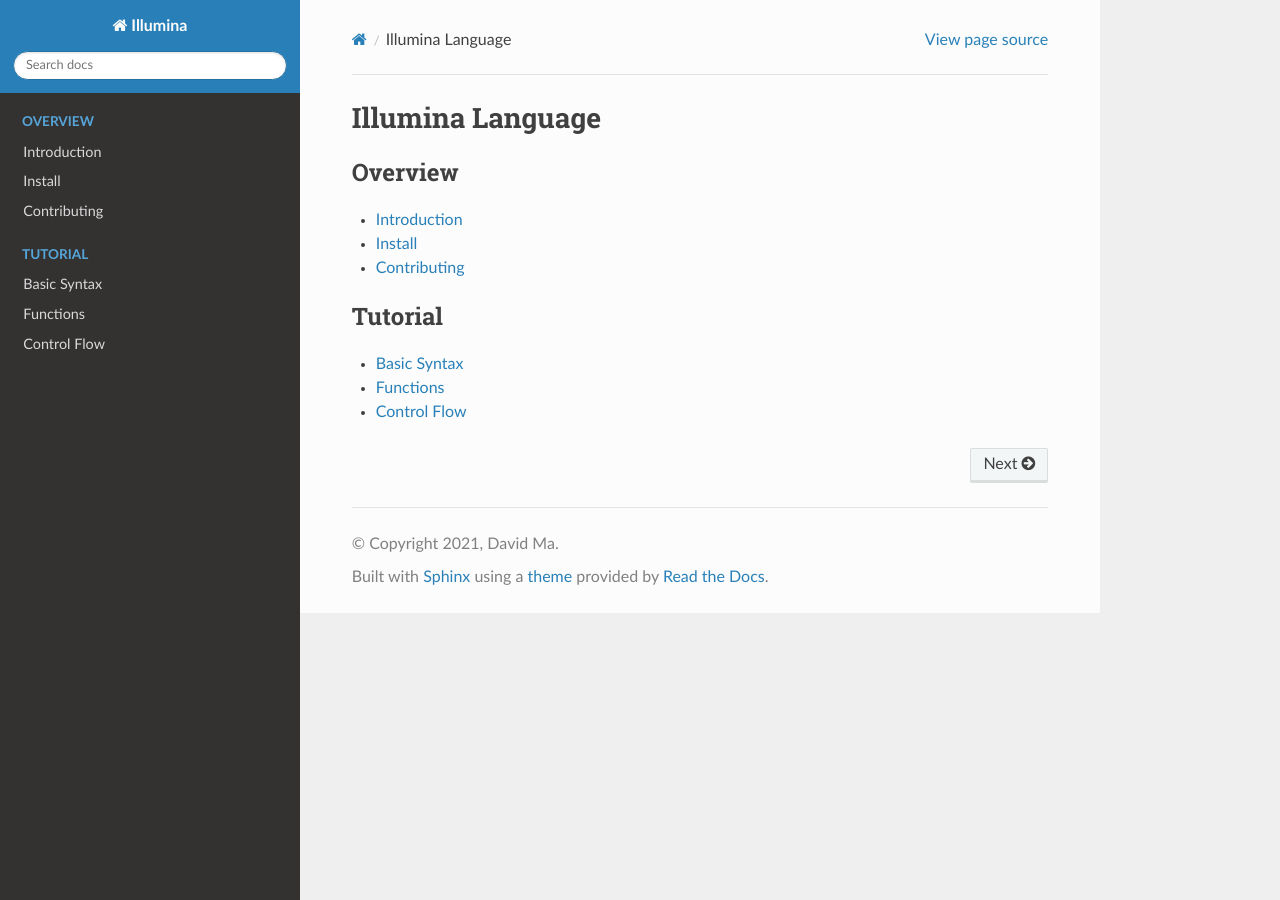
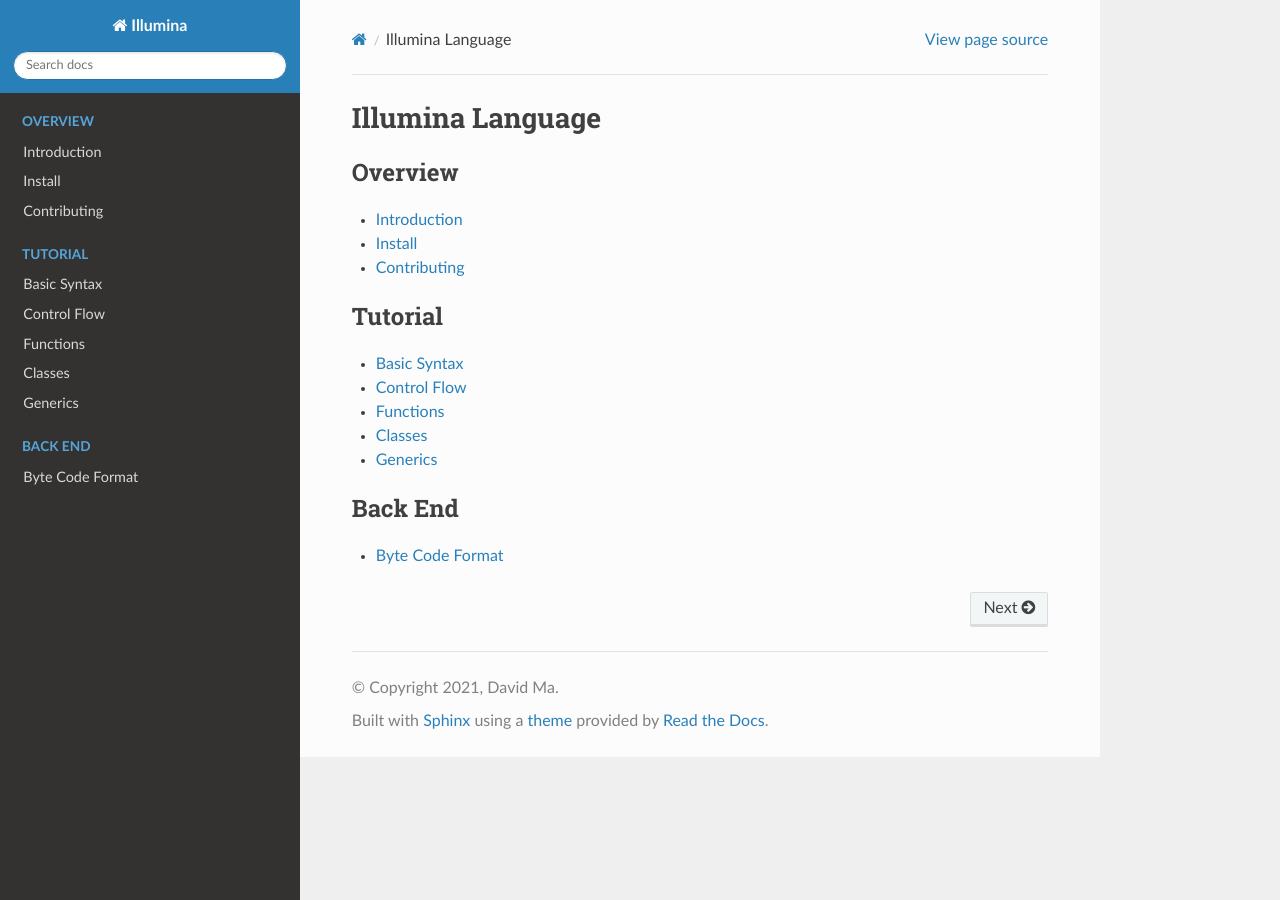
Before and after one commit to linxuanm/illumina, a Sphinx documentation site: the page built from docs/index.rst, in a window 1280 px wide. Built offline with Sphinx 7.4.7 and the Read the Docs theme 2.0.0, drawn with Linux system fonts in a browser that asks for light colours.

Commit message:
more doc

```diff
--- a/docs/index.rst
+++ b/docs/index.rst
@@ -16,5 +16,14 @@ Illumina Language
     :maxdepth: 2
 
     Basic Syntax <tutorial/basic>
+    Control Flow <tutorial/control>
     Functions <tutorial/functions>
-    Control Flow <tutorial/control>
+    Classes <tutorial/classes>
+    Generics <tutorial/generics>
+
+.. toctree::
+    :titlesonly:
+    :caption: Back End
+    :maxdepth: 2
+
+    Byte Code Format <backend/asm_format>
```
Also changed, not shown: docs/backend/asm_format.rst (added, +18 -0 lines).
